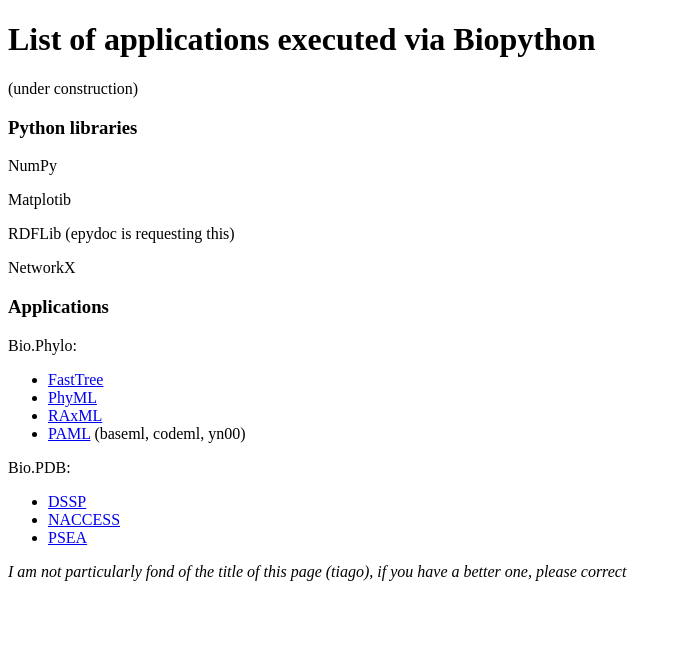
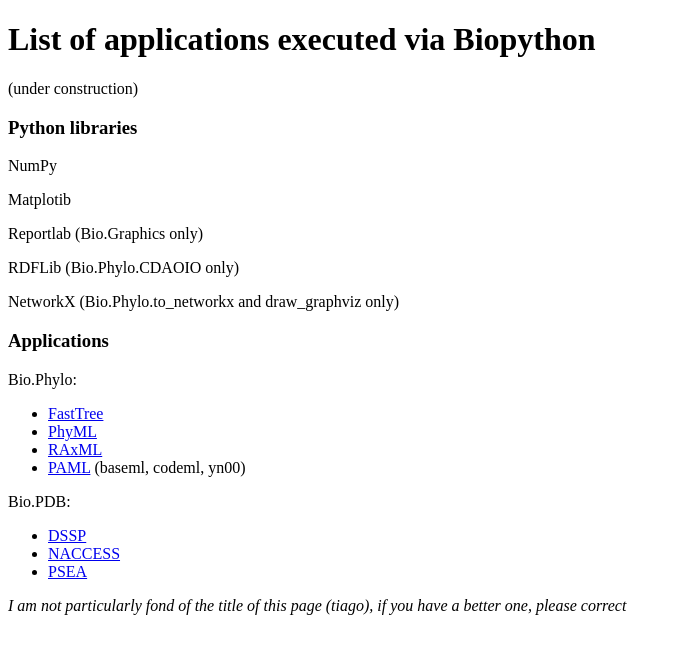
Before and after one commit to biopython/biopython.github.io, a Jekyll site: the page built from wiki/List_of_applications_executed_via_Biopython.md, in a window 1280 px wide. Shown: the top 654 px of the page, without its empty margins (0-682 px from the left). Built offline with Jekyll 4.4.1, drawn with Linux system fonts in a browser that asks for light colours.

Commit message:
/* Python libraries */ added reportlab; noted where libraries are used

```diff
--- a/wiki/List_of_applications_executed_via_Biopython.md
+++ b/wiki/List_of_applications_executed_via_Biopython.md
@@ -12,9 +12,11 @@ NumPy
 
 Matplotib
 
-RDFLib (epydoc is requesting this)
+Reportlab (Bio.Graphics only)
 
-NetworkX
+RDFLib (Bio.Phylo.CDAOIO only)
+
+NetworkX (Bio.Phylo.to\_networkx and draw\_graphviz only)
 
 ### Applications
 
```
Also changed, not shown: 1 other file.
